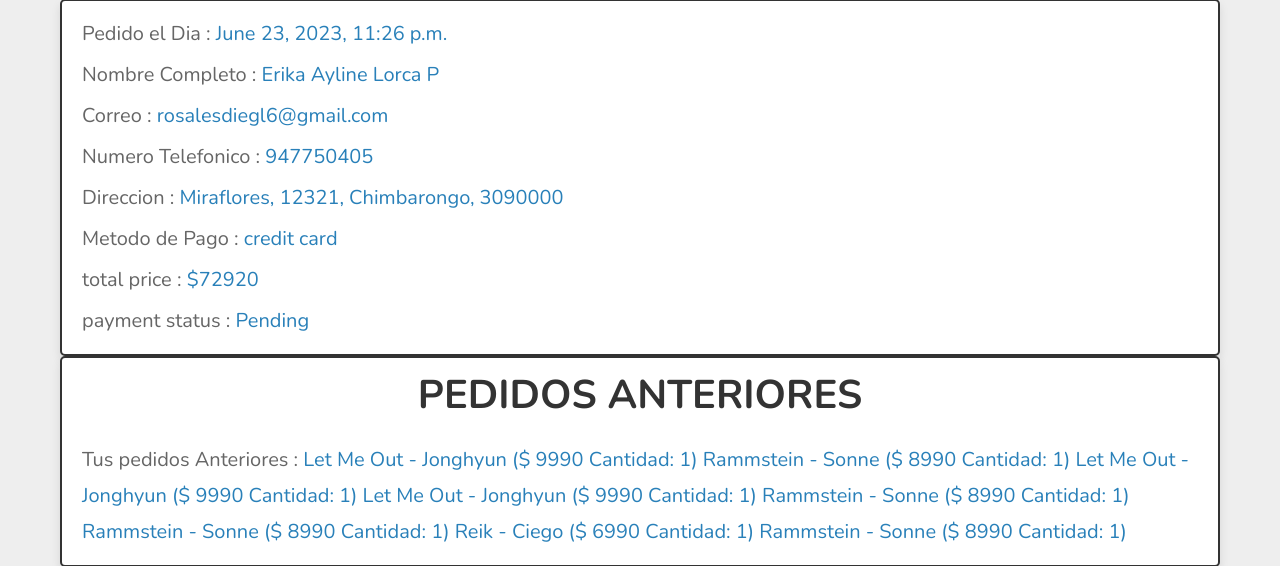
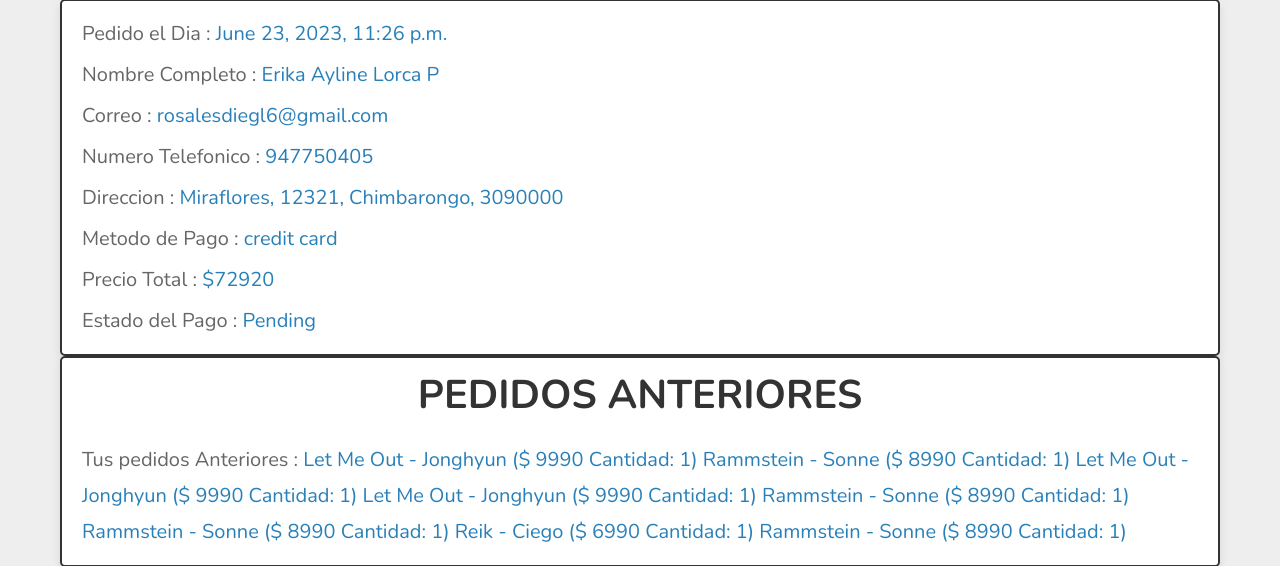
Before and after one commit to aleejandra2/Tercera_Prueba, a Django app: page /detalle_orden/ in a window 1280 px wide. Shown: the part 169-735 px from the top of the page. Run offline with Django 4.2, Linux system fonts and the light colour scheme; a user stored in the database is signed in; data comes from the database, SQL or seed files in the repository; some libraries are stand-ins or nearby versions.

Commit message:
update rapida

```diff
--- a/store/models.py
+++ b/store/models.py
@@ -45,7 +45,7 @@ class Cart(models.Model):
 class Order(models.Model):
     customer = models.ForeignKey(User, on_delete=models.CASCADE,null=True,blank=False)
     order_date = models.DateTimeField(auto_now_add=True)
-    order_status = models.CharField(max_length=50,default='Pending')
+    order_status = models.CharField(max_length=50,default='Pagado')
     payment_mode = models.CharField(max_length=50)
     product_id = models.ForeignKey(Products, on_delete=models.CASCADE,null=True,blank=False)
     quantity = models.PositiveIntegerField(default=0,null=False,blank=False)
--- a/store/templates/store/pedidos.html
+++ b/store/templates/store/pedidos.html
@@ -25,8 +25,8 @@
                 <p>Direccion : <span>{{shipped_address}}</span></p>
                 <p>Metodo de Pago : <span>{{order.payment_mode}}</span></p>
 
-               <p>total price : <span>${{total_price}}</span></p>
-               <p> payment status : <span>{{order.order_status}} </span> </p>
+               <p>Precio Total : <span>${{total_price}}</span></p>
+               <p> Estado del Pago : <span>{{order.order_status}} </span> </p>
             </div>
          </div>
 
```
Also changed, not shown: README.md, store/migrations/0002_remove_order_address1_remove_order_address_line2_and_more.py.
